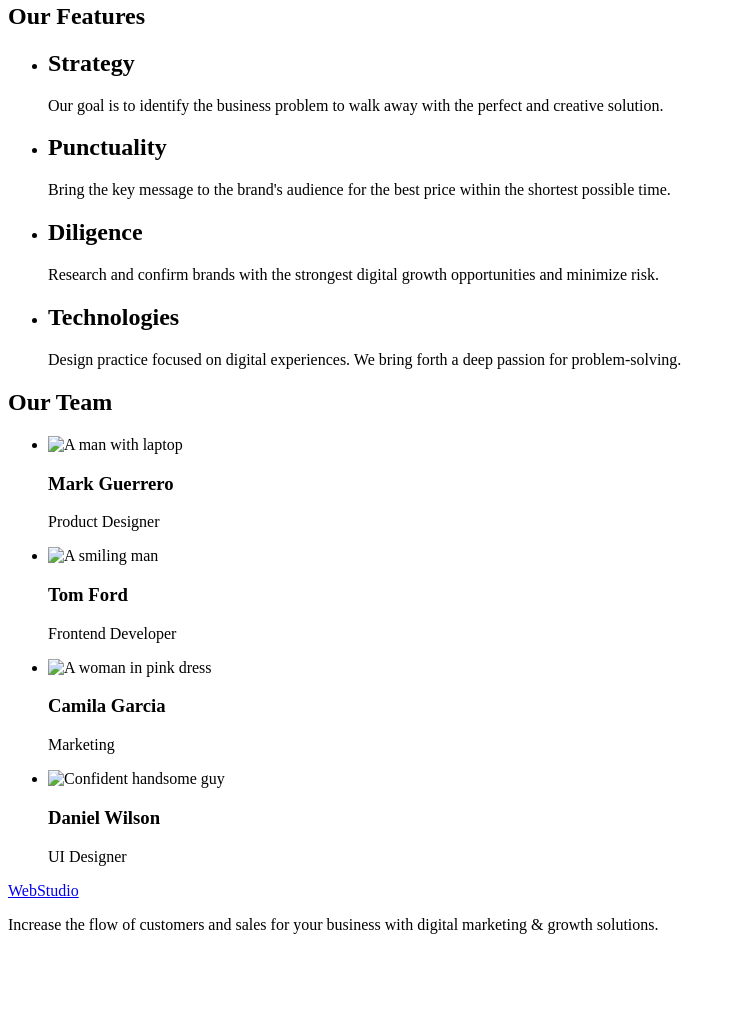
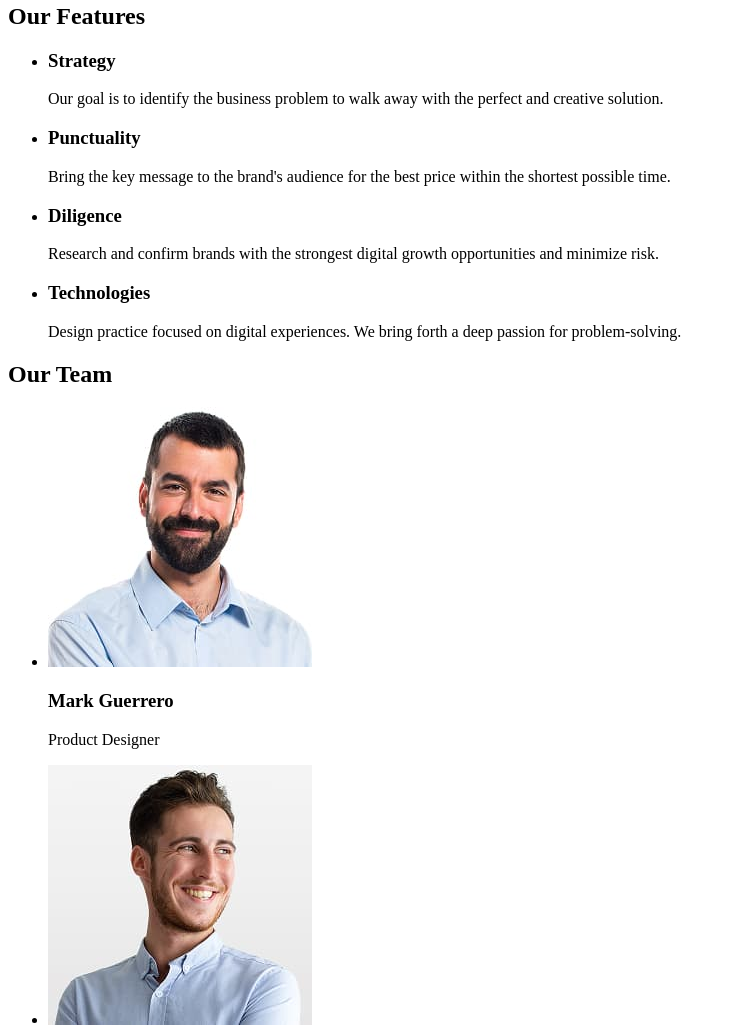
Before and after one commit to KarinaKarpOff/goit-markup-hw-01, a plain HTML site: page index.html in a window 1280 px wide. Shown: the part 253-1281 px from the top of the page, without its empty margins (0-735 px from the left). Before the commit the page ends 1203 px from the top, so only its background shows below. Drawn offline with Linux system fonts and the light colour scheme.

Commit message:
#changes3

```diff
--- a/index.html
+++ b/index.html
@@ -31,7 +31,7 @@
           </li>
 
           <li>
-            <a href="tel:+11 (000) 111-11-11">+11 (000) 111-11-11</a>
+            <a href="tel:+110001111111">+11 (000) 111-11-11</a>
           </li>
         </ul>
       </address>
@@ -42,10 +42,12 @@
         <h1>Effective Solutions for Your Business</h1>
         <button type="button">Order Service</button>
       </section>
+
+      <section>
         <h2>Our Features</h2>
         <ul>
           <li>
-          <h2>Strategy</h2>
+            <h3>Strategy</h3>
             <p>
               Our goal is to identify the business problem to walk away with the
               perfect and creative solution.
@@ -53,7 +55,7 @@
           </li>
 
           <li>
-          <h2>Punctuality</h2>
+            <h3>Punctuality</h3>
             <p>
               Bring the key message to the brand's audience for the best price
               within the shortest possible time.
@@ -61,7 +63,7 @@
           </li>
 
           <li>
-          <h2>Diligence</h2>
+            <h3>Diligence</h3>
             <p>
               Research and confirm brands with the strongest digital growth
               opportunities and minimize risk.
@@ -69,40 +71,50 @@
           </li>
 
           <li>
-          <h2>Technologies</h2>
+            <h3>Technologies</h3>
             <p>
               Design practice focused on digital experiences. We bring forth a
               deep passion for problem-solving.
             </p>
           </li>
         </ul>
-
+      </section>
+      <section>
         <h2>Our Team</h2>
         <ul>
           <li>
-          <img src="/img-1.jpg" alt="A man with laptop" width="264" />
+            <img src="/images/img-1.jpg" alt="A man with laptop" width="264" />
             <h3>Mark Guerrero</h3>
             <p>Product Designer</p>
           </li>
 
           <li>
-          <img src="/img-2.jpg" alt="A smiling man" width="264" />
+            <img src="/images/img-2.jpg" alt="A smiling man" width="264" />
             <h3>Tom Ford</h3>
             <p>Frontend Developer</p>
           </li>
 
           <li>
-          <img src="/img-3.jpg" alt="A woman in pink dress" width="264" />
+            <img
+              src="/images/img-3.jpg"
+              alt="A woman in pink dress"
+              width="264"
+            />
             <h3>Camila Garcia</h3>
             <p>Marketing</p>
           </li>
 
           <li>
-          <img src="/img-4.jpg" alt="Confident handsome guy" width="264" />
+            <img
+              src="/images/img-4.jpg"
+              alt="Confident handsome guy"
+              width="264"
+            />
             <h3>Daniel Wilson</h3>
             <p>UI Designer</p>
           </li>
         </ul>
+      </section>
     </main>
 
     <footer>
```
Lines whose indentation alone changed are shown as unchanged.
